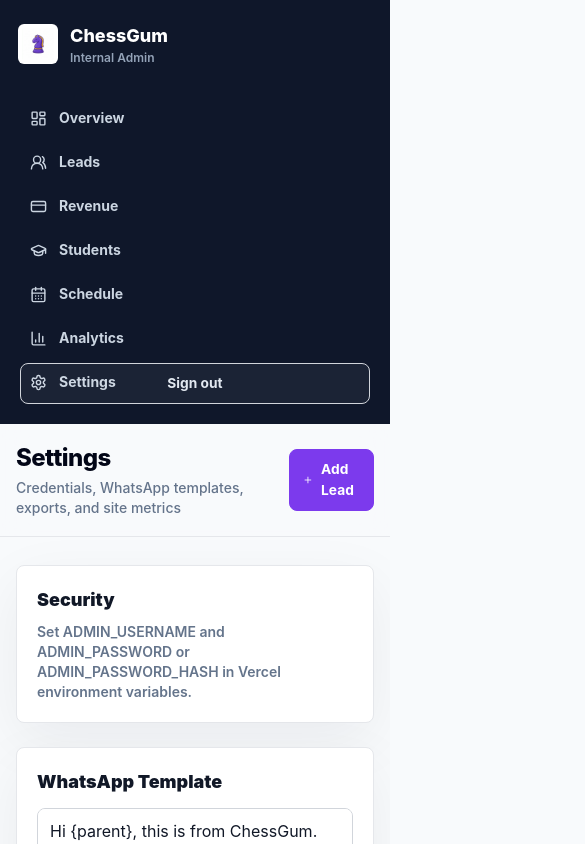
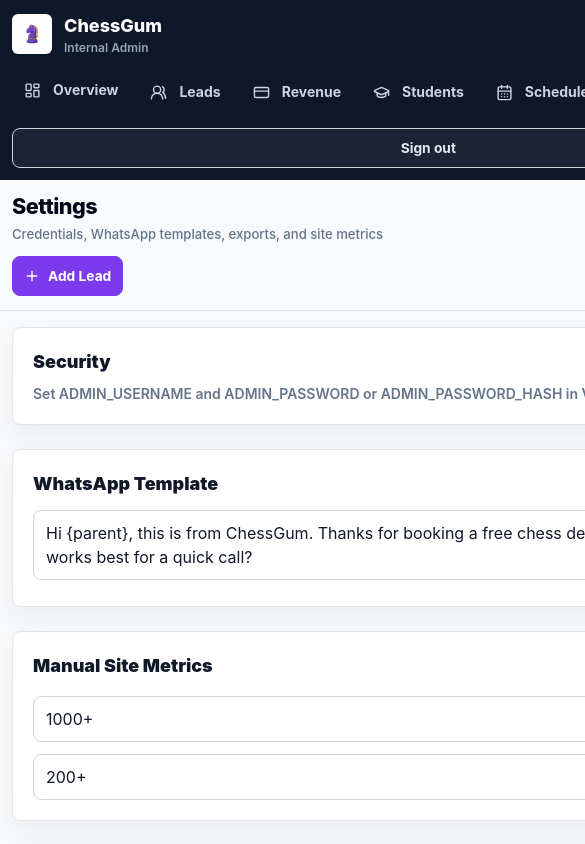
Before and after one commit to mridul1234/Academy, a Next.js app in the folder admin/: page /settings in a window 390 px wide. Shown: the top 844 px of the page, 585 px wide, since content can reach past the window. Built offline with nearby package versions, Linux system fonts and the light colour scheme; no server answers; the database is empty.

Commit message:
Improve mobile layout and schedule slots

```diff
--- a/admin/app/globals.css
+++ b/admin/app/globals.css
@@ -15,6 +15,7 @@
   background: #f8fafc;
   color: #111827;
   font-family: Inter, ui-sans-serif, system-ui, -apple-system, BlinkMacSystemFont, "Segoe UI", sans-serif;
+  overflow-x: hidden;
 }
 
 button,
@@ -37,6 +38,7 @@
   position: sticky;
   top: 0;
   height: 100vh;
+  z-index: 30;
 }
 
 .main {
@@ -60,6 +62,7 @@
 
 .content {
   padding: 28px;
+  min-width: 0;
 }
 
 .card {
@@ -173,8 +176,32 @@
   }
 
   .sidebar {
-    position: relative;
+    position: sticky;
     height: auto;
+    padding: 12px;
+  }
+
+  .sidebar > div:first-child {
+    margin-bottom: 12px;
+  }
+
+  .sidebar nav {
+    display: flex;
+    gap: 8px;
+    margin: 0 -12px;
+    overflow-x: auto;
+    padding: 0 12px 4px;
+    scrollbar-width: thin;
+  }
+
+  .sidebar nav a {
+    flex: 0 0 auto;
+    white-space: nowrap;
+  }
+
+  .sidebar form {
+    position: static;
+    margin-top: 12px;
   }
 
   .content,
@@ -182,4 +209,56 @@
     padding-left: 16px;
     padding-right: 16px;
   }
+
+  .topbar {
+    align-items: flex-start;
+    flex-direction: column;
+    gap: 12px;
+    min-height: auto;
+  }
+
+  .topbar > div:last-child {
+    flex-wrap: wrap;
+    width: 100%;
+  }
 }
+
+@media (max-width: 640px) {
+  .content {
+    padding: 16px 12px 24px;
+  }
+
+  .topbar {
+    padding: 14px 12px;
+  }
+
+  .topbar h1 {
+    font-size: 1.35rem;
+    line-height: 1.2;
+  }
+
+  .topbar p {
+    font-size: 0.82rem;
+  }
+
+  .btn {
+    min-height: 40px;
+    padding: 8px 11px;
+  }
+
+  .card {
+    box-shadow: 0 10px 28px rgba(15, 23, 42, 0.06);
+  }
+
+  .card:has(.table) {
+    overflow-x: auto;
+  }
+
+  .table {
+    min-width: 720px;
+  }
+
+  .kanban {
+    grid-template-columns: repeat(6, minmax(210px, 1fr));
+  }
+}
--- a/admin/components/schedule/ScheduleWorkspace.tsx
+++ b/admin/components/schedule/ScheduleWorkspace.tsx
@@ -6,7 +6,7 @@
 
 const days = ['Mon', 'Tue', 'Wed', 'Thu', 'Fri', 'Sat', 'Sun'];
 const dayIndexes = [1, 2, 3, 4, 5, 6, 0];
-const hours = Array.from({ length: 15 }, (_, index) => index + 7);
+const hours = Array.from({ length: 24 }, (_, index) => index);
 
 export function ScheduleWorkspace({
   students,
@@ -73,15 +73,15 @@
     <div className="space-y-6">
       <section className="grid gap-4 lg:grid-cols-[1fr_380px]">
         <div className="card overflow-hidden">
-          <div className="bg-slate-950 p-6 text-white">
+          <div className="bg-slate-950 p-4 text-white sm:p-6">
             <div className="flex flex-wrap items-start justify-between gap-4">
-              <div>
+              <div className="max-w-3xl">
                 <div className="mb-2 inline-flex items-center gap-2 rounded-full bg-white/10 px-3 py-1 text-xs font-extrabold text-violet-100">
                   <CalendarClock size={14} /> Class Calendar
                 </div>
-                <h2 className="text-3xl font-black tracking-tight">Know exactly who you teach today, tomorrow, and this week.</h2>
+                <h2 className="text-2xl font-black tracking-tight sm:text-3xl">Know exactly who you teach today, tomorrow, and this week.</h2>
               </div>
-              <div className="grid grid-cols-2 gap-2 text-right">
+              <div className="grid w-full grid-cols-2 gap-2 text-left sm:w-auto sm:text-right">
                 <Metric label="Today" value={String(todaysClasses.length)} />
                 <Metric label="Weekly hrs" value={String(weeklyHours)} />
               </div>
@@ -104,9 +104,9 @@
                 <button className="w-full rounded-lg border border-slate-200 p-3 text-left hover:bg-slate-50" key={entry.id} onClick={() => setEditing(entry)}>
                   <div className="flex items-center justify-between">
                     <div className="font-black">{student?.child_name || entry.title || 'Class'}</div>
-                    <span className="badge bg-violet-50 text-brand">{formatHour(entry.start_hour)} · {entry.duration_hours}h</span>
+                    <span className="badge bg-violet-50 text-brand">{formatHour(entry.start_hour)} - {entry.duration_hours}h</span>
                   </div>
-                  <div className="mt-1 text-xs font-semibold text-slate-500">{student?.parent_name || 'Unlinked'} {entry.note ? `· ${entry.note}` : ''}</div>
+                  <div className="mt-1 text-xs font-semibold text-slate-500">{student?.parent_name || 'Unlinked'} {entry.note ? `- ${entry.note}` : ''}</div>
                 </button>
               );
             })}
@@ -117,7 +117,7 @@
         </div>
       </section>
 
-      <section className="card overflow-hidden">
+      <section className="card overflow-hidden" id="schedule-add-slot">
         <div className="flex flex-wrap items-center justify-between gap-3 border-b border-slate-200 p-4">
           <div>
             <h3 className="text-lg font-black">Weekly Timetable</h3>
@@ -152,7 +152,7 @@
                       {entry && startsHere ? (
                         <div className="rounded-lg bg-slate-950 p-3 text-white shadow-sm">
                           <div className="text-sm font-black">{student?.child_name || entry.title || 'Class'}</div>
-                          <div className="mt-1 text-xs font-semibold text-slate-300">{entry.duration_hours}h · {student?.parent_name || 'Unlinked'}</div>
+                          <div className="mt-1 text-xs font-semibold text-slate-300">{entry.duration_hours}h - {student?.parent_name || 'Unlinked'}</div>
                         </div>
                       ) : entry ? (
                         <div className="text-xs font-bold text-slate-400">continues</div>
@@ -199,8 +199,8 @@
 }) {
   return (
     <div className="fixed inset-0 z-50 grid place-items-center bg-slate-950/40 p-4" onClick={onClose}>
-      <form className="card w-full max-w-xl p-5" onSubmit={onSave} onClick={(event) => event.stopPropagation()}>
-        <div className="mb-4 flex items-center justify-between">
+      <form className="card max-h-[92vh] w-full max-w-xl overflow-auto p-4 sm:p-5" onSubmit={onSave} onClick={(event) => event.stopPropagation()}>
+        <div className="mb-4 flex flex-wrap items-start justify-between gap-3">
           <div>
             <h3 className="text-xl font-black">{entry ? 'Edit Class Slot' : 'Add Class Slot'}</h3>
             <p className="text-sm font-semibold text-slate-500">Assign a student to a weekly recurring class time.</p>
@@ -226,9 +226,9 @@
           <input className="input" name="title" defaultValue={entry?.title || ''} placeholder="Optional title" />
           <textarea className="textarea md:col-span-2" name="note" defaultValue={entry?.note || ''} placeholder="Class note: tactics, trial, tournament prep..." />
         </div>
-        <div className="mt-4 flex justify-between gap-2">
+        <div className="mt-4 flex flex-wrap justify-between gap-2">
           {entry ? <button className="btn btn-danger" type="button" onClick={() => onDelete(entry.id)}><Trash2 size={15} /> Delete</button> : <span />}
-          <div className="flex gap-2">
+          <div className="flex flex-wrap gap-2">
             <button className="btn" type="button" onClick={onClose}>Cancel</button>
             <button className="btn btn-primary">Save Slot</button>
           </div>
```
Also changed, not shown: 1 other file (tests, documents, lock files or other folders).
